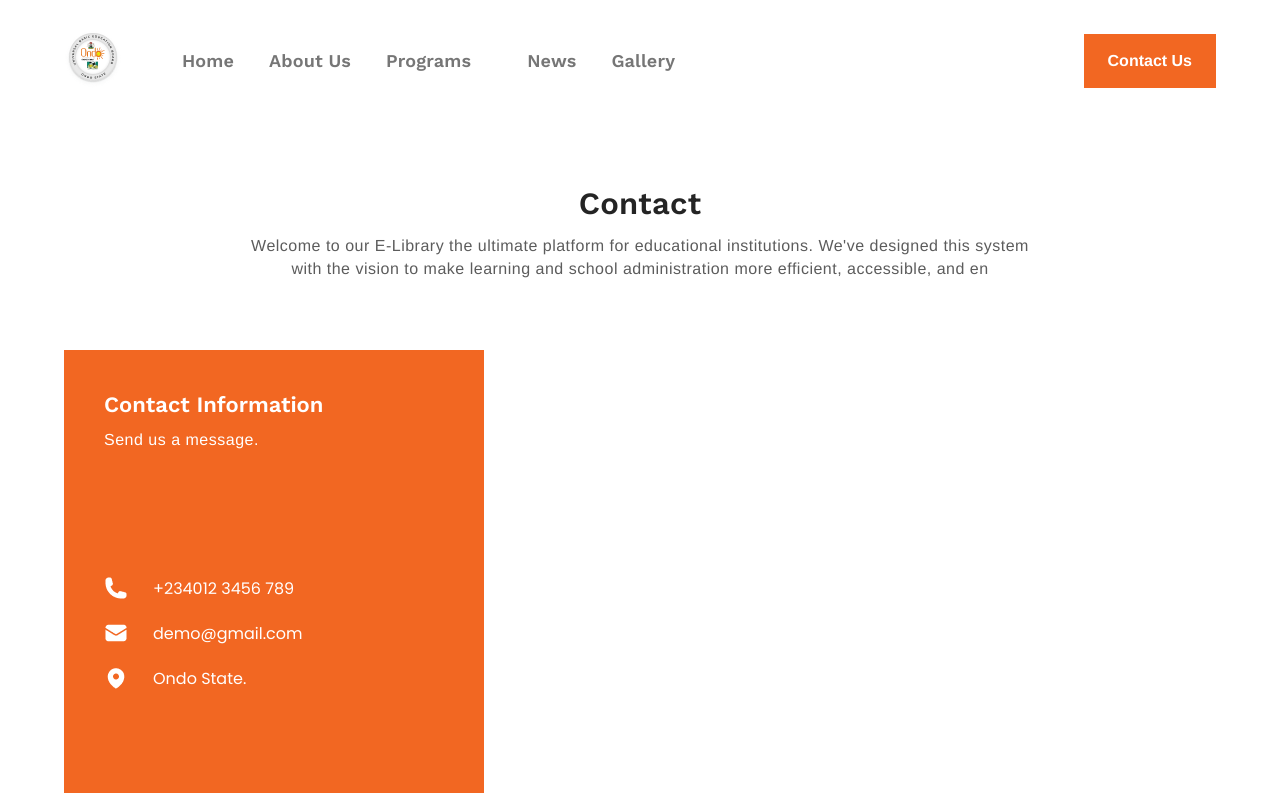
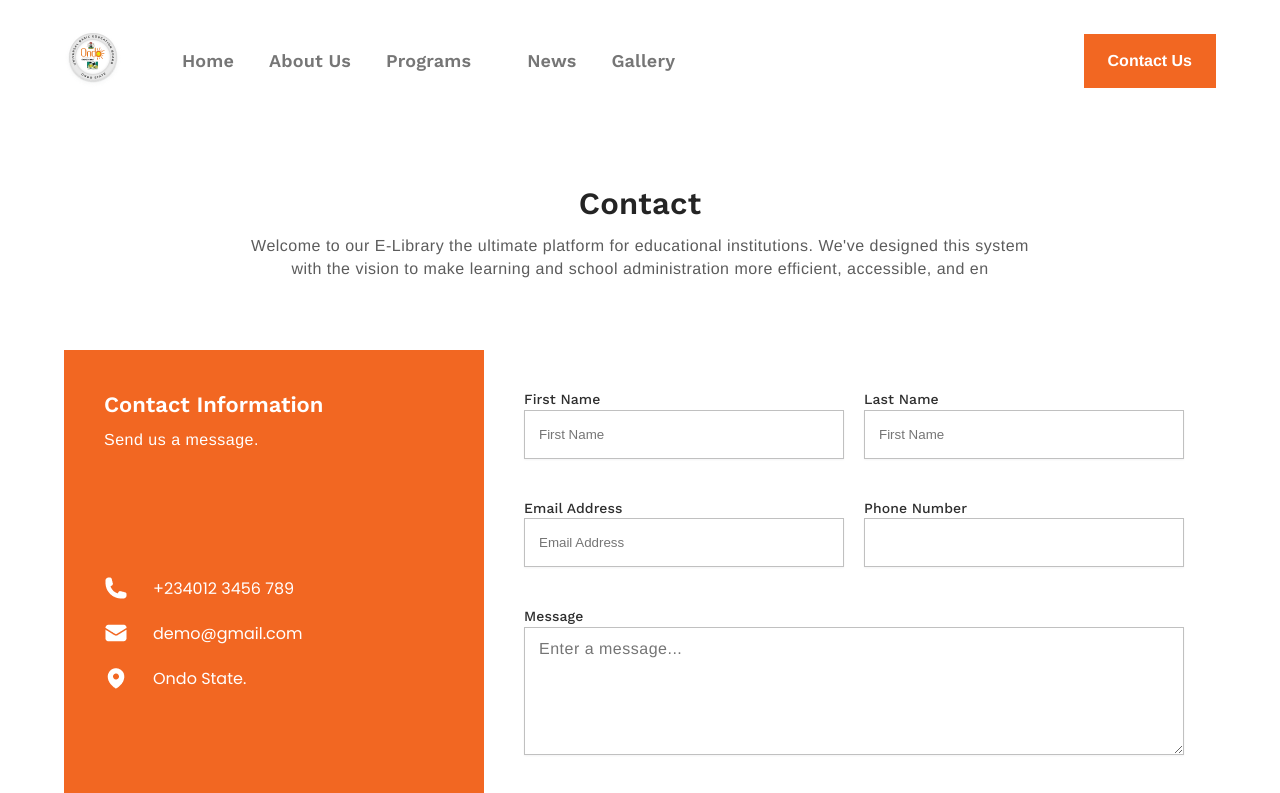
Before and after one commit to Tehub-dev/subeb-frontend, a React (Create React App) app in the folder subeb/: page /contactus in a window 1280 px wide. Shown: the top 793 px of the page. Built offline with nearby package versions, Linux system fonts and the light colour scheme; some icons are missing.

Commit message:
update on contactus

```diff
--- a/subeb/src/components/contact/Contact.jsx
+++ b/subeb/src/components/contact/Contact.jsx
@@ -21,11 +21,35 @@ function Contact() {
             <span><img src={envelope} alt="" /> demo@gmail.com</span>
             <span><img src={map} alt="" /> Ondo State.</span>
         </div>
-        <div className='contact-form'>
-
         </div>
-    </div>
-    </div>
+           <form className='contact-form'>
+            <div className='form-name'>
+                <div>
+                    <label htmlFor="firstname">First Name</label>
+                    <input type="text" name="firstname" placeholder='First Name' />
+                </div>
+                <div>
+                    <label htmlFor="lastname">Last Name</label>
+                    <input type="text" name="lastname" placeholder='First Name' />
+                </div>
+            </div>
+            <div className='form-name'>
+                <div>
+                    <label htmlFor="email">Email Address</label>
+                    <input type="email" name="email" placeholder='Email Address' />
+                </div>
+                <div>
+                    <label htmlFor="phone">Phone Number</label>
+                    <input type="tel" name="phone" id="" />
+                </div>
+            </div>
+            <div>
+                <label htmlFor="textarea">Message</label>
+                <textarea name="textarea" placeholder='Enter a message...'></textarea>
+            </div>
+            <button  className='btn' type="submit">Send Message</button>
+           </form>
+        </div>
     </div>
   )
 }
--- a/subeb/src/components/contact/contact.css
+++ b/subeb/src/components/contact/contact.css
@@ -30,9 +30,7 @@
     margin: 0 auto;
 }
 .contact-body {
-    display: inline-flex;
-    justify-content: center;
-    align-items: center;
+    display: flex;
     gap: 40px;
     margin-bottom: 66px;
 }
@@ -80,3 +78,59 @@ span {
     align-items: flex-start;
     gap: 25px;
 }
+.contact-form {
+    display: flex;
+    flex-direction: column;
+    align-items: flex-end;
+    gap: 40px;
+    padding-top: 40px;
+}
+label {
+    color: var(--color-grey-grey-600, #2E2E2E);
+    font-family: Work Sans;
+    font-size: 14px;
+    font-style: normal;
+    font-weight: 500;
+    line-height: 140%; /* 19.6px */
+    letter-spacing: 0.1px;
+}
+input {
+    border: 1px solid var(--color-grey-grey-100, #C0C0C0);
+    background: var(--color-surface-white, #FFF);
+    box-shadow: 0px 1px 2px 0px rgba(16, 24, 40, 0.05);
+    width: 320px;
+    display: flex;
+    padding: 16px 14px;
+    align-items: center;
+    gap: 8px;
+    align-self: stretch;
+}
+.form-name {
+    display: flex;
+    gap: 20px;
+}
+textarea {
+    color: var(--color-grey-grey-400, #5C5C5C);
+    font-size: 16px;
+    font-family: Helvetica;
+    font-style: normal;
+    line-height: 140%; /* 22.4px */
+    font-weight: 400;
+    letter-spacing: 0.5px;
+    flex: 1 0 0;
+    align-self: stretch;
+    display: flex;
+    padding: 10px 14px;
+    align-items: center;
+    gap: 8px;
+    flex: 1 0 0;
+    align-self: stretch;
+    border: 1px solid var(--color-grey-grey-100, #C0C0C0);
+    background: var(--color-surface-white, #FFF);
+    box-shadow: 0px 1px 2px 0px rgba(16, 24, 40, 0.05);
+    width: 660px;
+    height: 128px;
+}
+button {
+  align-self: flex-end;
+}
```
Lines whose indentation alone changed are shown as unchanged.
